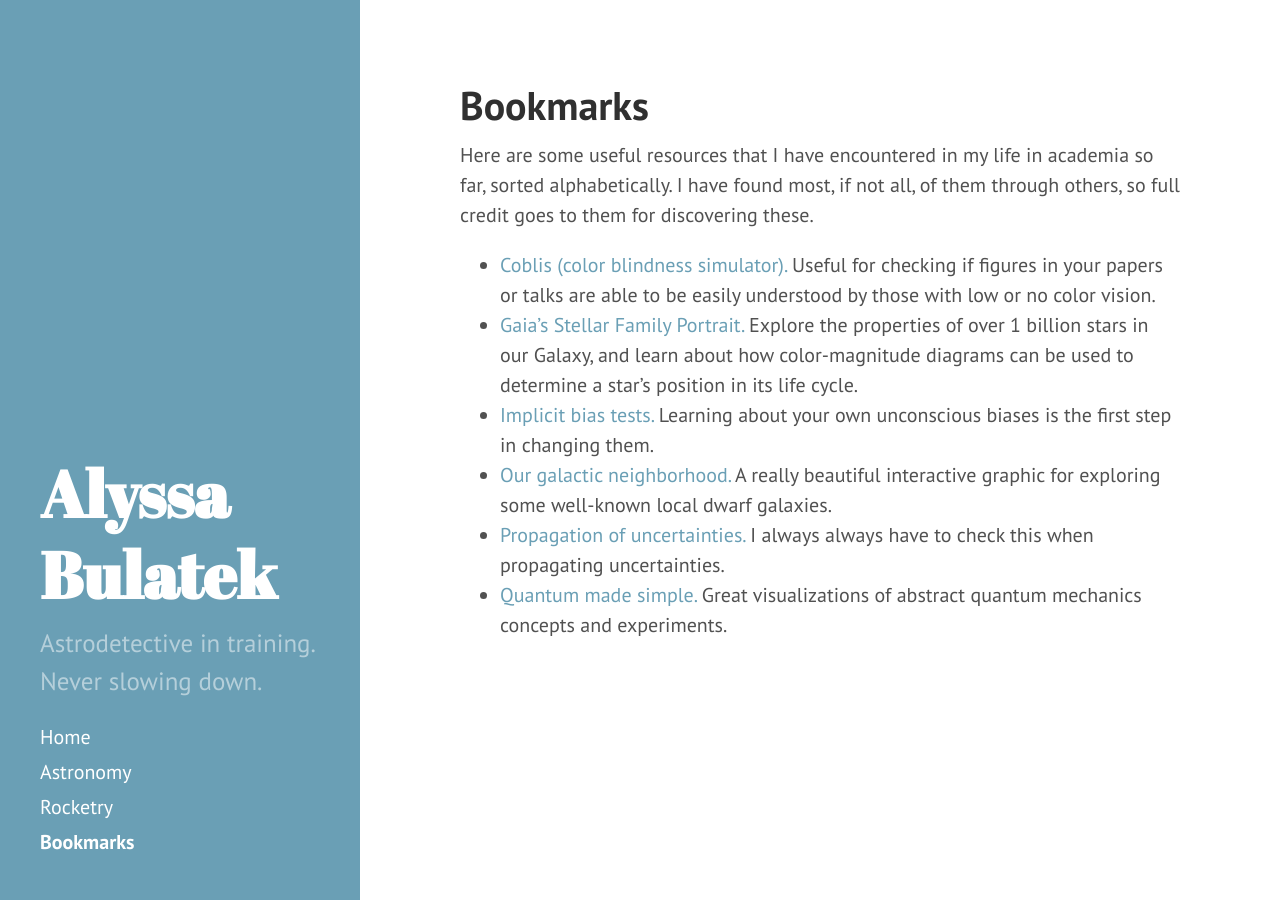
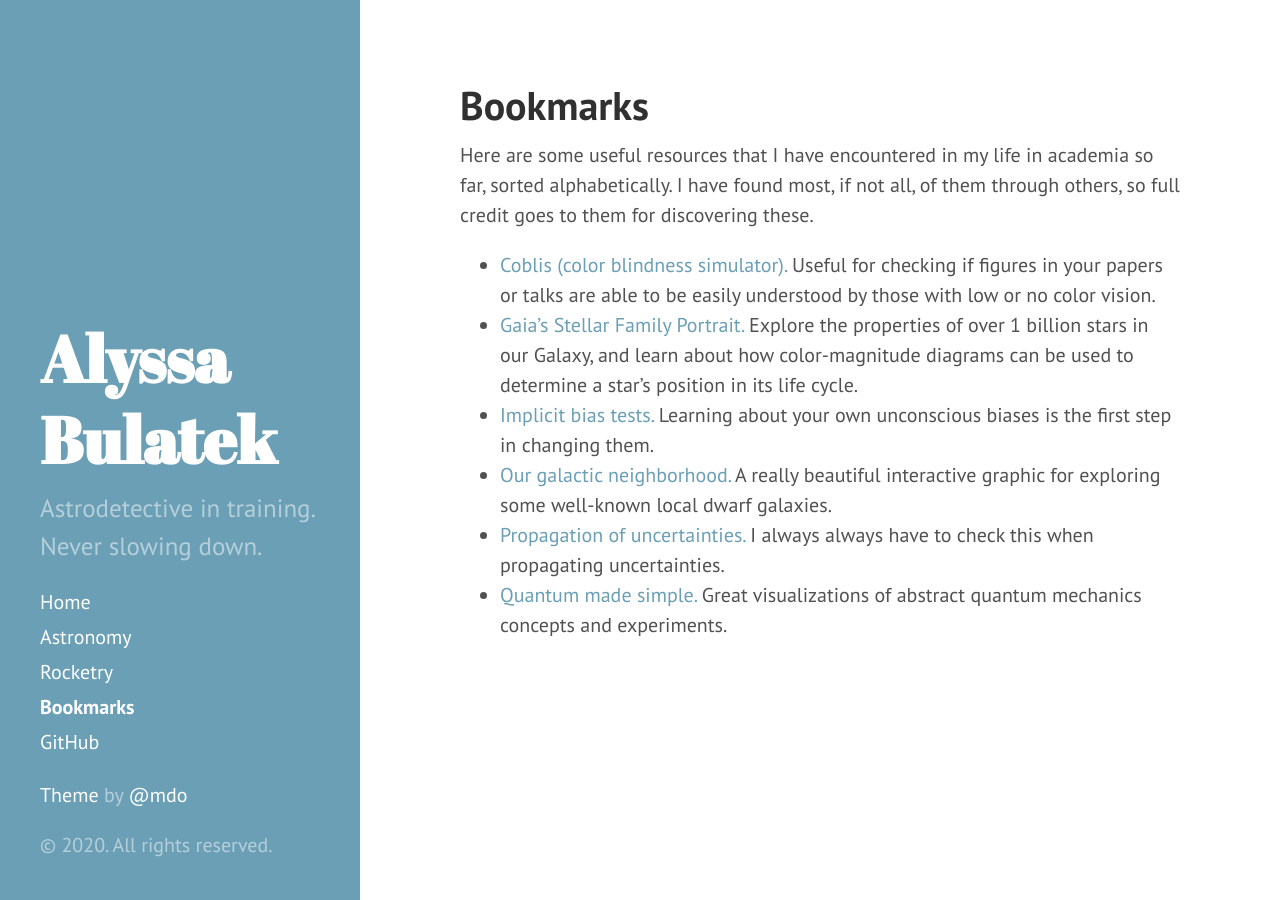
Before and after one commit to abulatek/abulatek.github.io, a Jekyll site: the page built from 03bookmarks.md, in a window 1280 px wide. Built offline with Jekyll 4.4.1, drawn with Linux system fonts in a browser that asks for light colours.

Commit message:
Added credit for theme and link to my own GitHub

```diff
--- a/_includes/sidebar.html
+++ b/_includes/sidebar.html
@@ -26,7 +26,11 @@
         {% endif %}
       {% endfor %}
 
+      <a class="sidebar-nav-item" href="{{ site.github.repo }}">GitHub</a>
+
     </nav>
 
+    <p><a href="https://github.com/poole/hyde">Theme</a> by <a href="https://github.com/mdo">@mdo</a></p>
+    <p>&copy; {{ site.time | date: '%Y' }}. All rights reserved.</p>
   </div>
 </div>
```
